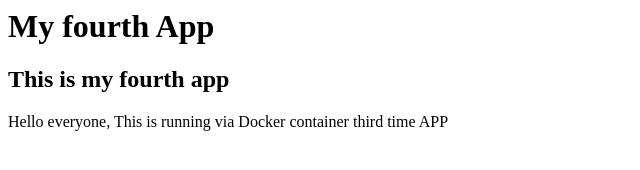
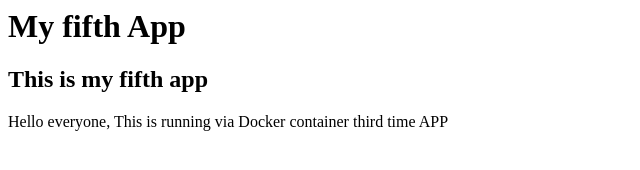
Before and after one commit to ramalaxmibandi/jenkins-exercise, a plain HTML site: page files/index.html in a window 1280 px wide. Shown: the whole page, without its empty margins (0-640 px from the left). Drawn offline with Linux system fonts and the light colour scheme.

Commit message:
my code change

```diff
--- a/files/index.html
+++ b/files/index.html
@@ -4,8 +4,8 @@
   </head>
   <body>
     <div class="container">
-      <h1>My fourth App</h1>
-      <h2>This is my fourth app</h2>
+      <h1>My fifth App</h1>
+      <h2>This is my fifth app</h2>
       <p>Hello everyone, This is running via Docker container third time APP</p>
     </div>
   </body>
```
Also changed, not shown: 2 other files.
